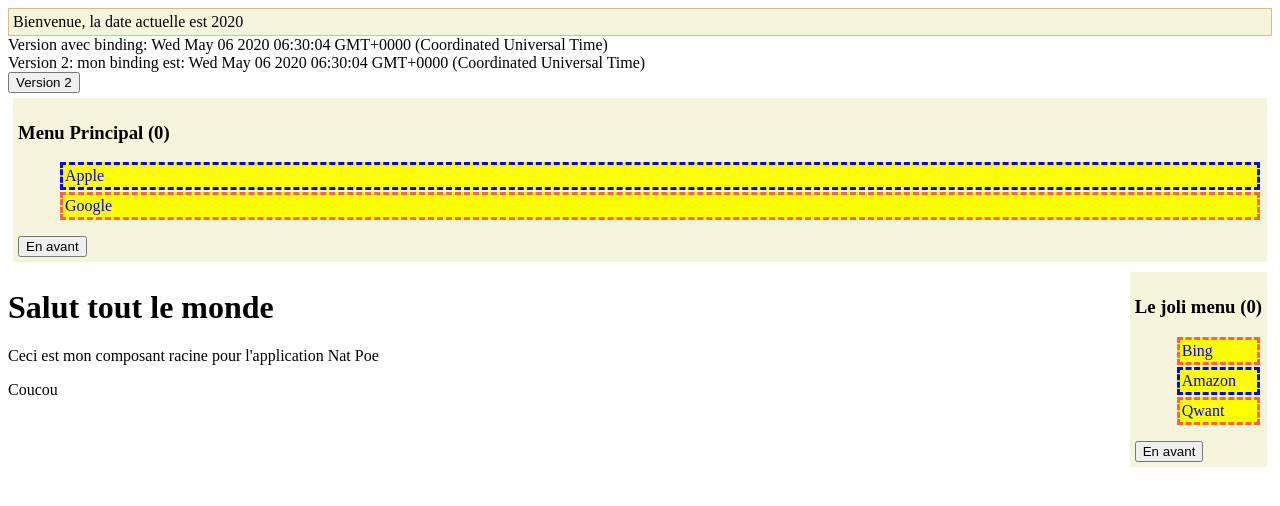
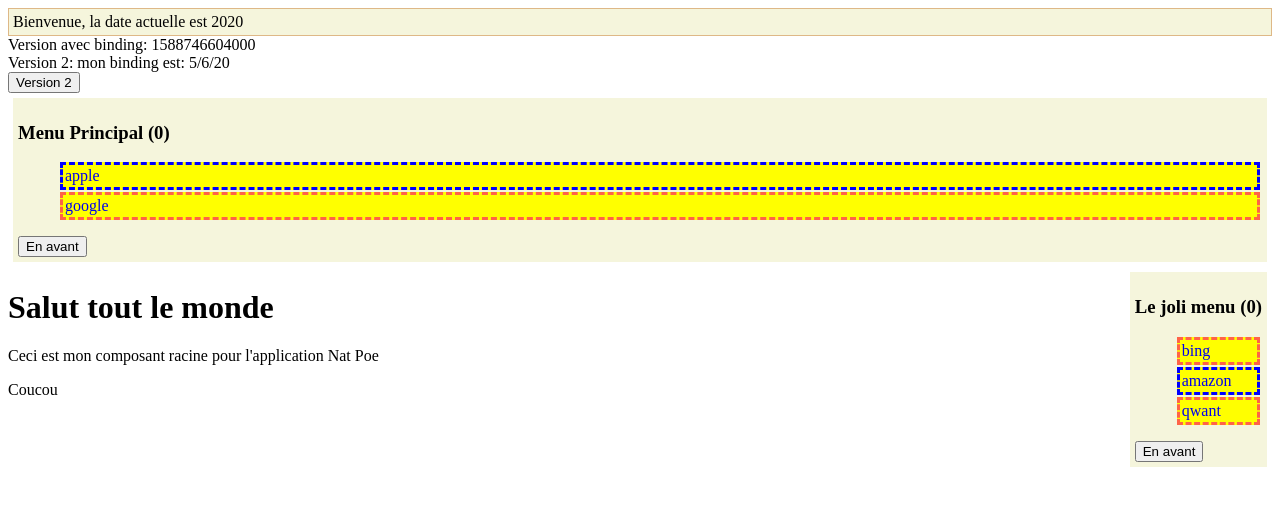
Before and after one commit to actifred/ns-poe-app, an Angular app: page / in a window 1280 px wide. Shown: the top 506 px of the page. Built offline with nearby package versions, Linux system fonts and the light colour scheme.

Commit message:
Pipe sur une date

```diff
--- a/src/app/app.component.ts
+++ b/src/app/app.component.ts
@@ -14,9 +14,9 @@ export class AppComponent {
 
   constructor() {
     this.liens = [
-      { url: 'https://bing.com', intitule: 'Bing' },
-      { url: 'https://amazon.com', intitule: 'Amazon' },
-      { url: 'https://qwant.com', intitule: 'Qwant' }
+      { url: 'https://bing.com', intitule: 'bing' },
+      { url: 'https://amazon.com', intitule: 'amazon' },
+      { url: 'https://qwant.com', intitule: 'qwant' }
     ];
   }
 }
--- a/src/app/entete/entete.component.html
+++ b/src/app/entete/entete.component.html
@@ -1,6 +1,7 @@
 <div class="entete">Bienvenue, la date actuelle est <span>{{ afficheAnnee() }}</span></div>
 <div>Version avec binding: <span [textContent]="afficheDate()"></span></div>
-<div *ngIf="isVersion2Visible">Version 2: <span textContent="mon binding est: {{ afficheDate() }}"></span></div>
+<div *ngIf="isVersion2Visible">Version 2:
+    <span textContent="mon binding est: {{ afficheDate() | date:'shortDate' }}"></span></div>
 <button (click)="toggleVisibility()">Version 2</button>
 
 <nat-menu
--- a/src/app/entete/entete.component.ts
+++ b/src/app/entete/entete.component.ts
@@ -15,13 +15,13 @@ export class EnteteComponent {
 
     constructor() {
       this.liens = [
-        { url: 'https://apple.com', intitule: 'Apple' },
-        { url: 'https://google.com', intitule: 'Google' }
+        { url: 'https://apple.com', intitule: 'apple' },
+        { url: 'https://google.com', intitule: 'google' }
       ];
     }
 
     public afficheDate() {
-        return Date();
+        return Date.now();
     }
 
     public afficheAnnee() {
```
